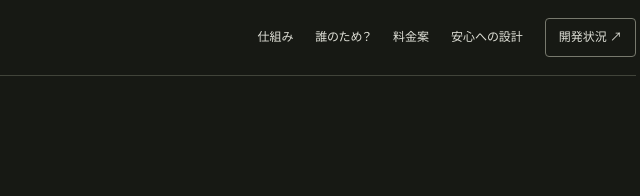
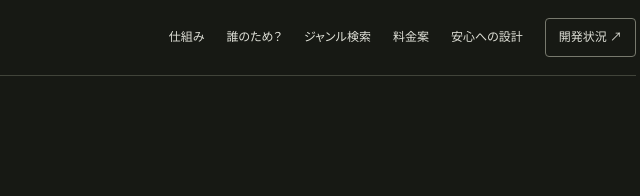
Before and after one commit to hs9cghkmpw-alt/idea, a plain HTML site: page index-v2.html in a window 1280 px wide. Shown: the top 196 px of the page, 584-1224 px from the left. Drawn offline with Linux system fonts and the light colour scheme.

Commit message:
Link genre discovery section from main navigation

```diff
--- a/index-v2.html
+++ b/index-v2.html
@@ -147,7 +147,7 @@
       <header>
         <a class="logo" href="#top" aria-label="PON トップ"><span class="mark" aria-hidden="true">P</span>PON</a>
         <nav aria-label="メインナビゲーション">
-          <a href="#how">仕組み</a><a href="#for-who">誰のため？</a><a href="#pricing">料金案</a><a href="#trust">安心への設計</a><a class="nav-cta" href="#status">開発状況 ↗</a>
+          <a href="#how">仕組み</a><a href="#for-who">誰のため？</a><a href="#categories">ジャンル検索</a><a href="#pricing">料金案</a><a href="#trust">安心への設計</a><a class="nav-cta" href="#status">開発状況 ↗</a>
         </nav>
       </header>
       <main id="top">
```
